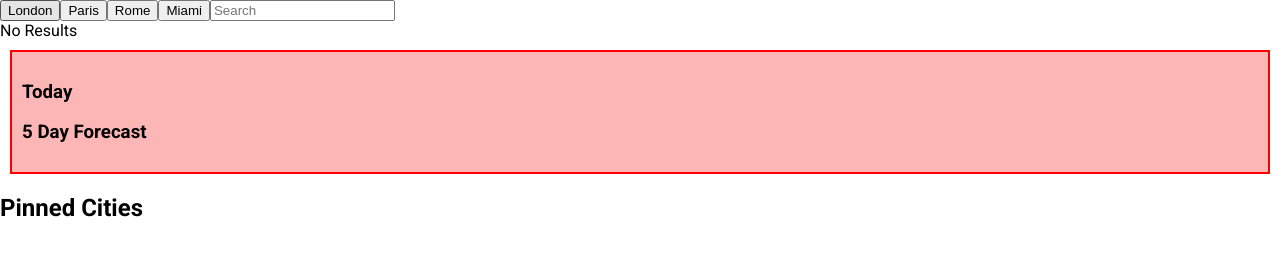
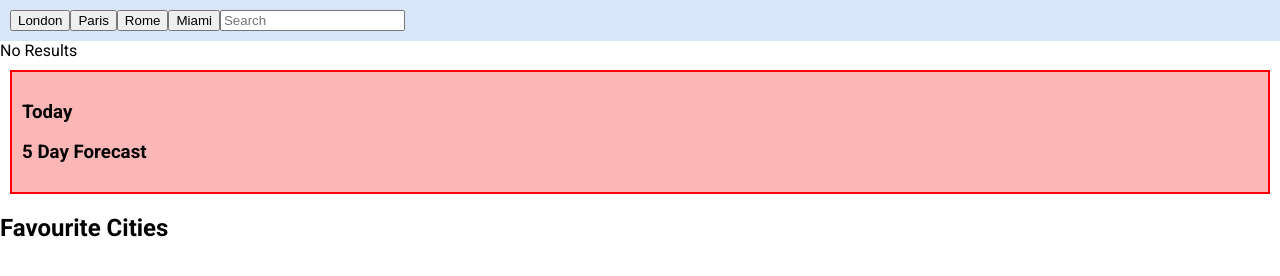
Before and after one commit to Mladen1506/weather-app, a React app: page / in a window 1280 px wide. Built offline with nearby package versions, Linux system fonts and the light colour scheme; a web font is replaced by a local one.

Commit message:
added pageFavourites and Results

```diff
--- a/public/static/css/style.css
+++ b/public/static/css/style.css
@@ -10,6 +10,11 @@ html {
 body {
   margin: 0px;
   padding: 0px;
+}
+
+header {
+  background-color: rgba(131, 168, 236, 0.3);
+  padding: 10px;
 }
 
 .list {
--- a/src/components/App.js
+++ b/src/components/App.js
@@ -2,14 +2,13 @@ import { useEffect, useState } from "react";
 import { ajax } from "../utils/ajax-adapter";
 import ForecastCard from "./ForecastCard";
 import ForecastToday from "./ForecastToday";
-import PinnedPlace from "./PinnedPlace";
-import Place from "./PinnedPlace";
+import PageFavourites from "./PageFavourites";
+import PageSearchResult from "./PageSearchResult";
 
 
 const App = () => {
 
   const [pinned, setPinned] = useState([]);
-  const [result, setResult] = useState({});
 
   const preset = {
     search: ''
@@ -31,21 +30,6 @@ const App = () => {
 
   const q = formState.search.trim();
 
-  useEffect(() => {
-    // poziva se svaki put kad se search forma promijeni
-    if (q !== '') {
-      console.log('aktiviramo hot search za rijeci: ', q);
-      ajax.getWeatherSearch(q)
-        .then(obradjeni_response => {
-          if (obradjeni_response) {
-            // sigurno uspio response jer neuspjeli stize kao false
-            console.log('response uspio:', obradjeni_response);
-            setResult(obradjeni_response);
-          }
-        })
-    }
-  }, [q]);
-
   const _pinCity = (id) => {
     if (pinned.includes(id)) {
       // vec je pinovan ne treba ponovo
@@ -55,41 +39,9 @@ const App = () => {
     }
   };
 
-  let jsxZeroResult = null;
-  let jsxToday = null;
-  let jsxKartice = null;
-  if (result.list && result.city) {
-
-    jsxToday = (
-      <>
-        <button type="button" onClick={(e) => { _pinCity(result.city.id) }}>PIN THIS CITY</button>
-        <ForecastToday city={result.city} item={result.list[0]} />
-      </>
-    );
-    jsxKartice = result.list.map((item, index) => {
-      if (index === 0) {
-        return null;
-      }
-      return (
-        <ForecastCard key={index} city={result.city} item={item} />
-      );
-    });
-  } else {
-    jsxZeroResult = (
-      <div>No Results</div>
-    );
-  }
-
-  let jsxPinned = pinned.map((id) => {
-    return (
-      <PinnedPlace key={id} id={id} />
-    );
-  });
-
-
   return (
     <div>
-
+      <header>
         <button type="button" onClick={(e) => { _pinCity(2643743) }}>London</button>
         <button type="button" onClick={(e) => { _pinCity(2988507) }}>Paris</button>
         <button type="button" onClick={(e) => { _pinCity(4219762) }}>Rome</button>
@@ -102,18 +54,9 @@ const App = () => {
           value={formState.search}
           onChange={handleChange}
         />
-
-      {jsxZeroResult}
-      <div className="search-result">
-        <h3>Today</h3>
-        {jsxToday}
-        <h3>5 Day Forecast</h3>
-        <div className="list">
-          {jsxKartice}
-        </div>
-      </div>
-      <h2>Pinned Cities</h2>
-      {jsxPinned}
+      </header>
+      <PageSearchResult q={q} _pinCity={_pinCity} />
+      <PageFavourites favourites={pinned} />
     </div>
   );
 };
--- /dev/null
+++ b/src/components/PageFavourites.js
@@ -0,0 +1,21 @@
+import PinnedPlace from "./PinnedPlace";
+
+const PageFavourites = (props) => {
+
+  const favourites = props.favourites;
+
+  let jsxFavourites = favourites.map((id) => {
+    return (
+      <PinnedPlace key={id} id={id} />
+    );
+  });
+
+  return (
+    <div className="page-favourites">
+      <h2>Favourite Cities</h2>
+      {jsxFavourites}
+    </div>
+  );
+};
+
+export default PageFavourites;
--- /dev/null
+++ b/src/components/PageSearchResult.js
@@ -0,0 +1,70 @@
+import { useEffect, useState } from "react";
+import { ajax } from "../utils/ajax-adapter";
+import ForecastCard from "./ForecastCard";
+import ForecastToday from "./ForecastToday";
+
+
+const PageSearchResult = (props) => {
+
+  const q = props.q;
+
+  const [result, setResult] = useState({});
+
+  useEffect(() => {
+    // poziva se svaki put kad se search forma promijeni
+    if (q !== '') {
+      console.log('aktiviramo hot search za rijeci: ', q);
+      ajax.getWeatherSearch(q)
+        .then(obradjeni_response => {
+          if (obradjeni_response) {
+            // sigurno uspio response jer neuspjeli stize kao false
+            console.log('response uspio:', obradjeni_response);
+            setResult(obradjeni_response);
+          }
+        })
+    }
+  }, [q]);
+
+  const _pinCity = props._pinCity;
+
+  let jsxZeroResult = null;
+  let jsxToday = null;
+  let jsxKartice = null;
+  if (result.list && result.city) {
+
+    jsxToday = (
+      <>
+        <button type="button" onClick={(e) => { _pinCity(result.city.id) }}>PIN THIS CITY</button>
+        <ForecastToday city={result.city} item={result.list[0]} />
+      </>
+    );
+    jsxKartice = result.list.map((item, index) => {
+      if (index === 0) {
+        return null;
+      }
+      return (
+        <ForecastCard key={index} city={result.city} item={item} />
+      );
+    });
+  } else {
+    jsxZeroResult = (
+      <div>No Results</div>
+    );
+  }
+  return (
+    <div className="page-search">
+
+      {jsxZeroResult}
+      <div className="search-result">
+        <h3>Today</h3>
+        {jsxToday}
+        <h3>5 Day Forecast</h3>
+        <div className="list">
+          {jsxKartice}
+        </div>
+      </div>
+    </div>
+  );
+};
+
+export default PageSearchResult;
```
Lines whose indentation alone changed are shown as unchanged.
